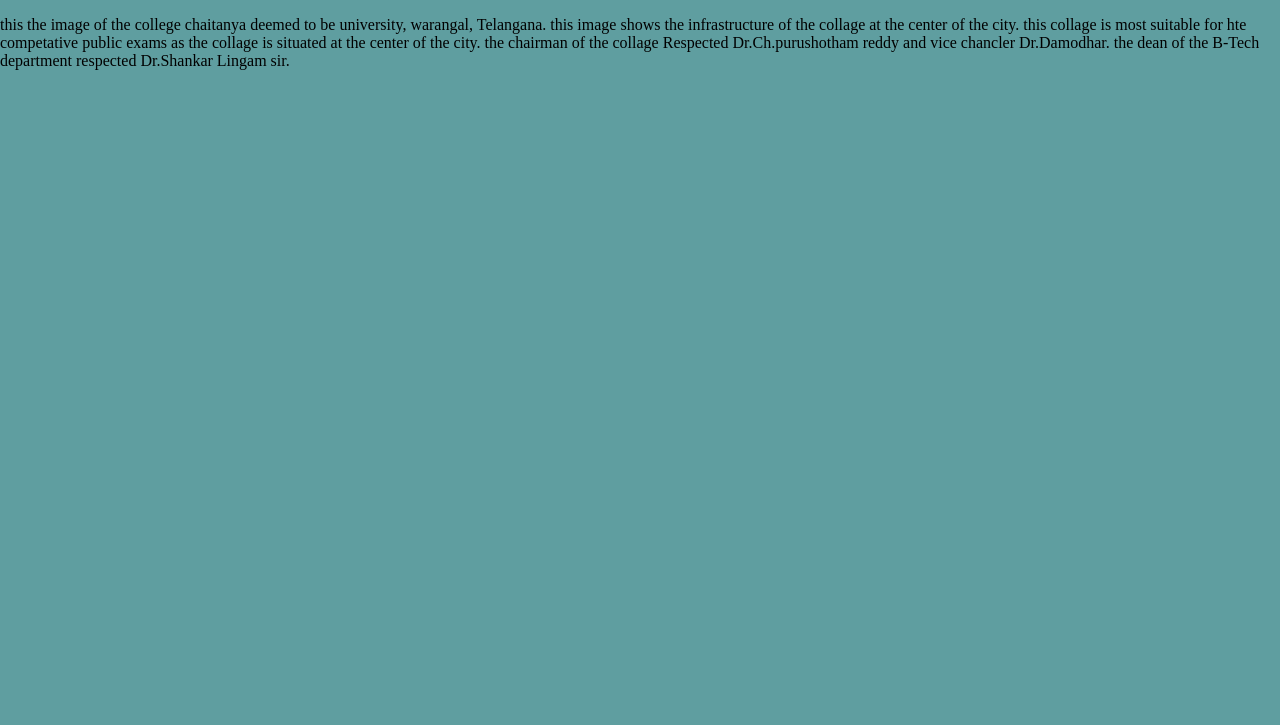
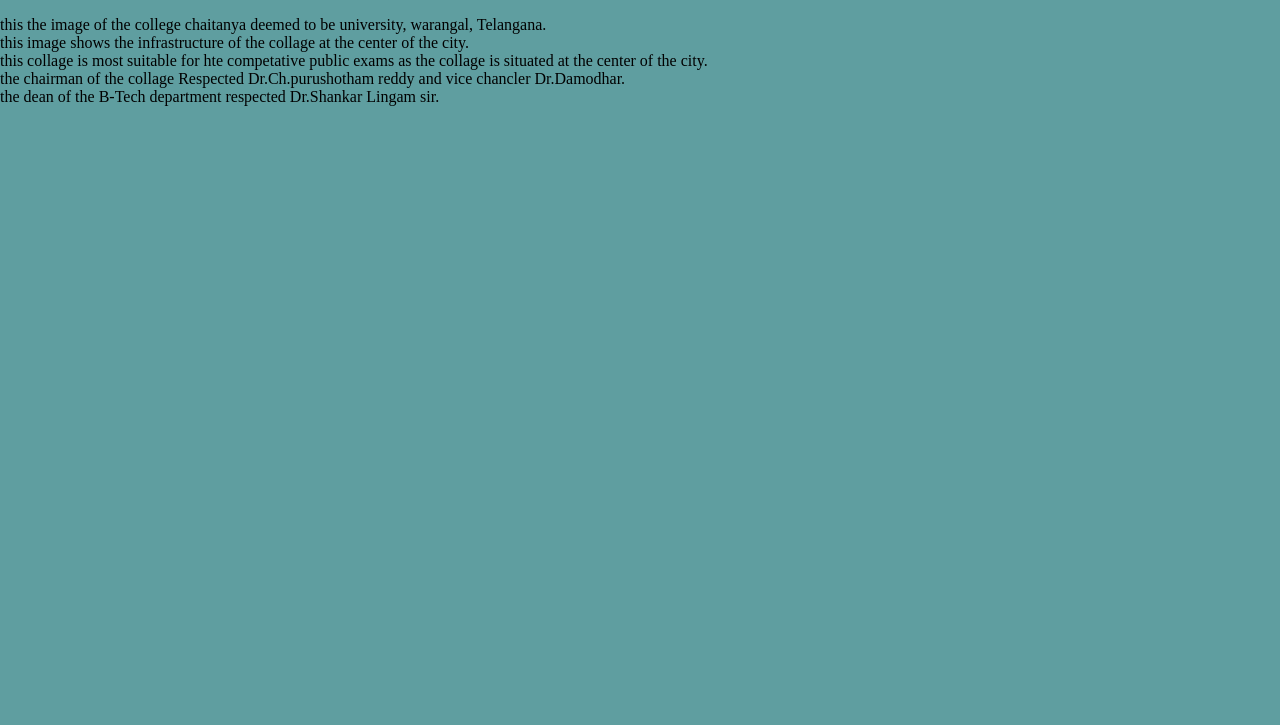
Before and after one commit to Sharma1412/HTML, a plain HTML site: page index.html in a window 1280 px wide. Shown: the part 75-800 px from the top of the page. Drawn offline with Linux system fonts and the light colour scheme.

Commit message:
4th commit

```diff
--- a/index.html
+++ b/index.html
@@ -32,11 +32,11 @@
     <main>
         <section>
             <img src="" alt="">
-            <p>this the image of the college chaitanya deemed to be university, warangal, Telangana.
-                this image shows the infrastructure of the collage at the center of the city.
-                this collage is most suitable for hte competative public exams as the collage is situated at the center of the city.
-                the chairman of the collage Respected Dr.Ch.purushotham reddy and vice chancler Dr.Damodhar.
-                the dean of the B-Tech department respected Dr.Shankar Lingam sir.
+            <p>this the image of the college chaitanya deemed to be university, warangal, Telangana.<br>
+                this image shows the infrastructure of the collage at the center of the city.<br>
+                this collage is most suitable for hte competative public exams as the collage is situated at the center of the city.<br>
+                the chairman of the collage Respected Dr.Ch.purushotham reddy and vice chancler Dr.Damodhar.<br>
+                the dean of the B-Tech department respected Dr.Shankar Lingam sir.<br>
             </p>
         </section>
     </main>
```
